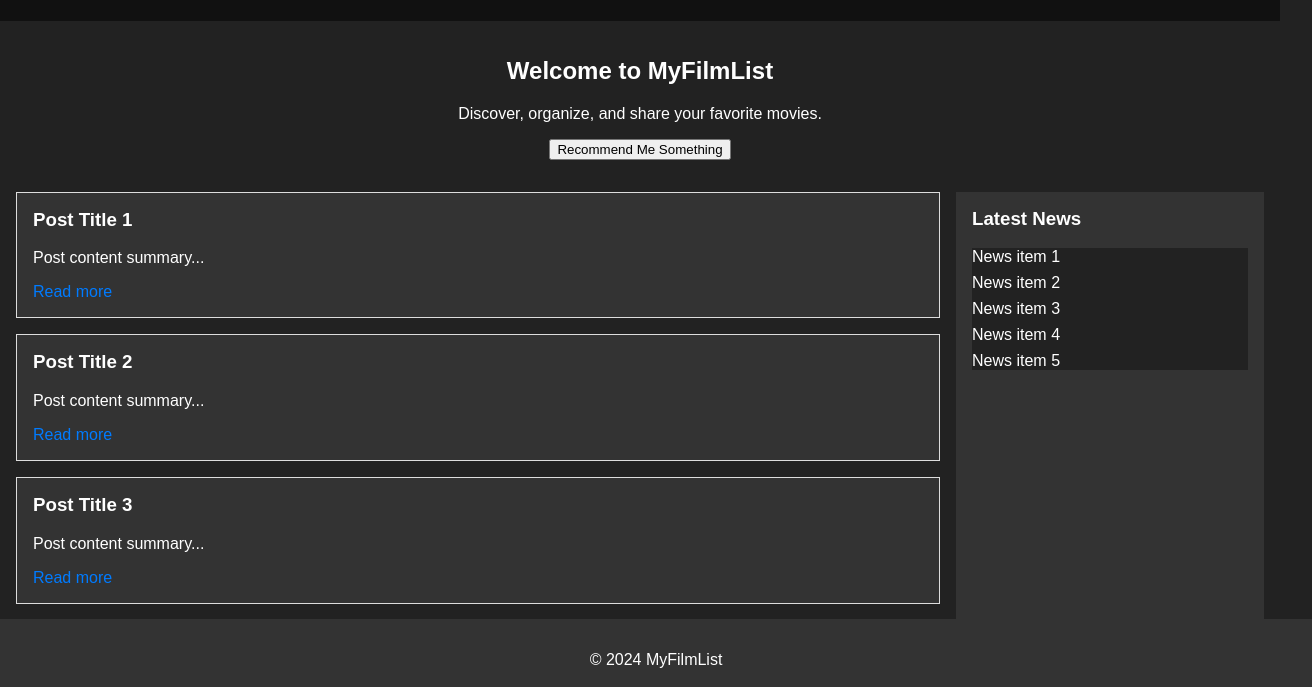
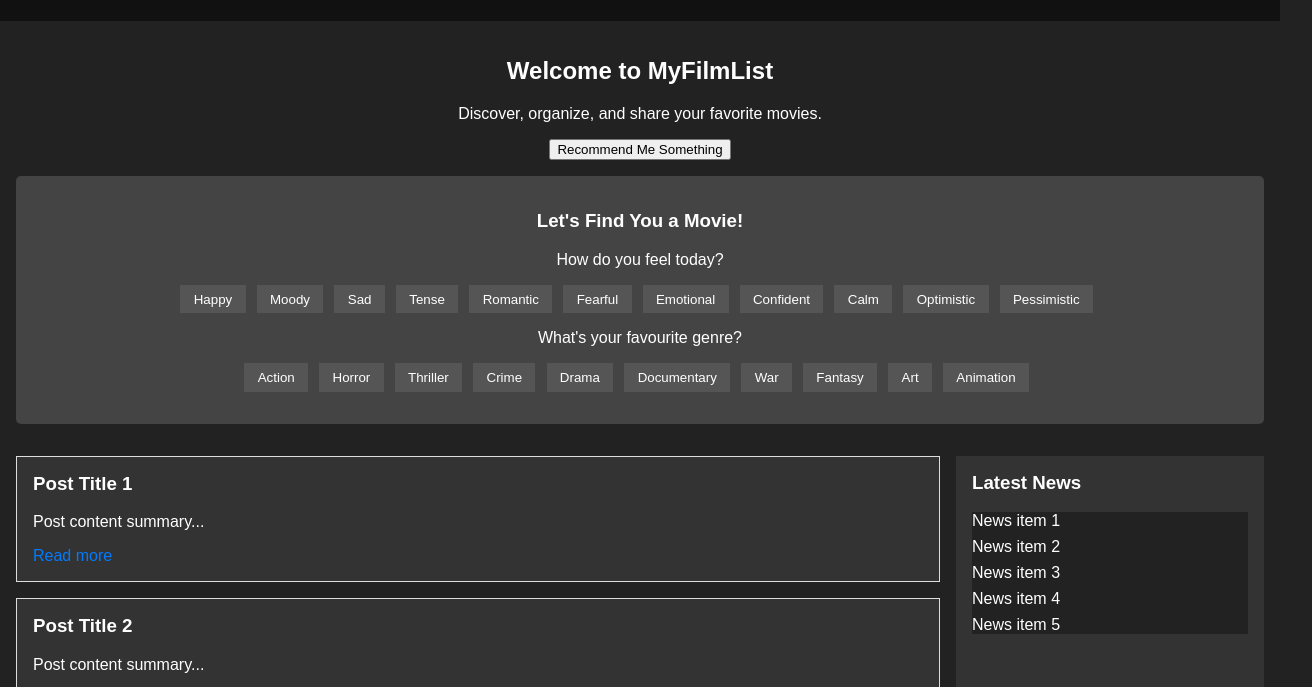
Before and after one commit to SerhatKaraman0/CMPE312-PROJECT, a plain HTML site: page html/user-view.html in a window 1280 px wide. Both pictures are taken after a click on the button "Recommend Me Something". Shown: the part 99-786 px from the top of the page, 1312 px wide, since content can reach past the window. Drawn offline with Linux system fonts and the light colour scheme.

Commit message:
Add recommend section with animation and mood selection to user-view page

```diff
--- a/css/user-view.css
+++ b/css/user-view.css
@@ -101,8 +101,42 @@
   text-decoration: underline;
 }
 
+.recommend-section {
+  display: none;
+  background-color: #444;
+  padding: 1em;
+  margin-top: 1em;
+  border-radius: 5px;
+  overflow: hidden;
+  max-height: 0;
+  transition: max-height 0.5s ease, opacity 0.5s ease;
+}
+
+.recommend-section.show {
+  display: block;
+  max-height: 500px; /* Adjust this value based on the content height */
+  opacity: 1;
+}
+
+.question {
+  margin-bottom: 1em;
+}
+
+.button-group button {
+  background-color: #555;
+  border: none;
+  color: white;
+  padding: 0.5em 1em;
+  margin-right: 0.5em;
+  cursor: pointer;
+  transition: background-color 0.3s;
+}
+
+.button-group button:hover {
+  background-color: #777;
+}
+
 footer {
-  position: fixed;
   bottom: 0;
   left: 0;
   width: 100%;
--- a/html/user-view.html
+++ b/html/user-view.html
@@ -28,7 +28,42 @@
       <section class="welcome">
         <h2>Welcome to MyFilmList</h2>
         <p>Discover, organize, and share your favorite movies.</p>
-        <button class="recommend-button">Recommend Me Something</button>
+        <button class="recommend-button" onclick="toggleRecommendSection()">
+          Recommend Me Something
+        </button>
+        <section id="recommend-section" class="recommend-section">
+          <h3>Let's Find You a Movie!</h3>
+          <div class="question">
+            <p>How do you feel today?</p>
+            <div class="button-group">
+              <button onclick="selectMood('happy')">Happy</button>
+              <button onclick="selectMood('moody')">Moody</button>
+              <button onclick="selectMood('sad')">Sad</button>
+              <button onclick="selectMood('tense')">Tense</button>
+              <button onclick="selectMood('romantic')">Romantic</button>
+              <button onclick="selectMood('fearful')">Fearful</button>
+              <button onclick="selectMood('emotional')">Emotional</button>
+              <button onclick="selectMood('confident')">Confident</button>
+              <button onclick="selectMood('calm')">Calm</button>
+              <button onclick="selectMood('optimistic')">Optimistic</button>
+              <button onclick="selectMood('pessimistic')">Pessimistic</button>
+            </div>
+            <p>What's your favourite genre?</p>
+            <div class="button-group">
+              <button onclick="selectMood('action')">Action</button>
+              <button onclick="selectMood('horror')">Horror</button>
+              <button onclick="selectMood('thriller')">Thriller</button>
+              <button onclick="selectMood('crime')">Crime</button>
+              <button onclick="selectMood('drama')">Drama</button>
+              <button onclick="selectMood('documentary')">Documentary</button>
+              <button onclick="selectMood('war')">War</button>
+              <button onclick="selectMood('emotional')">Fantasy</button>
+              <button onclick="selectMood('art')">Art</button>
+              <button onclick="selectMood('animation')">Animation</button>
+            </div>
+          </div>
+          <!-- Add more questions as needed -->
+        </section>
       </section>
       <section class="main-content">
         <!-- Post cards -->
```
